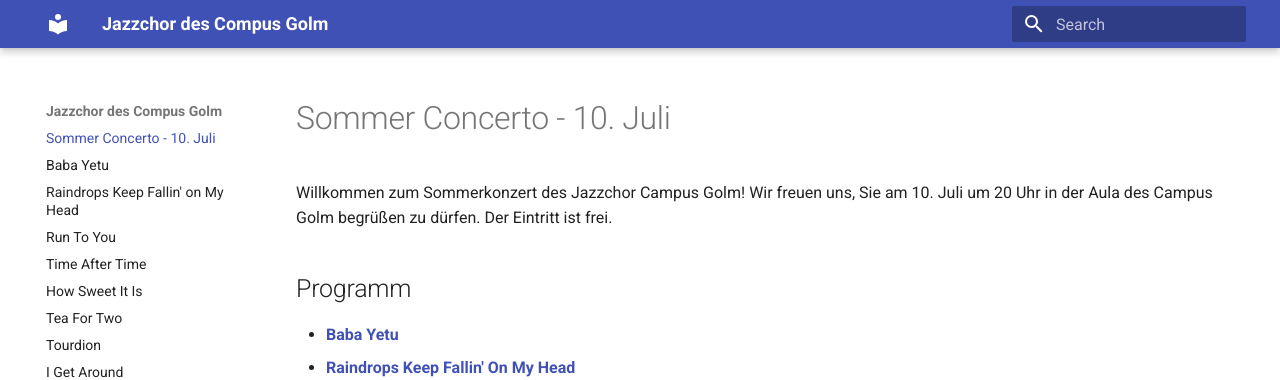
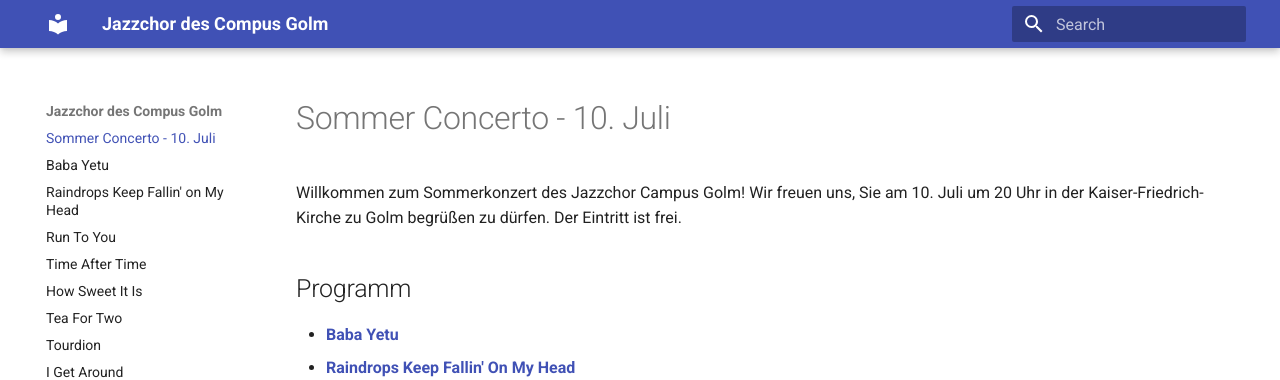
Before and after one commit to jusjusjus/jcg-setlist, an MkDocs documentation site: the page built from docs/index.md, in a window 1280 px wide. Shown: the top 380 px of the page. Built offline with MkDocs 1.6.1 and Material for MkDocs 9.7.7, drawn with Linux system fonts in a browser that asks for light colours.

Commit message:
Fix: begruessung

```diff
--- a/docs/index.md
+++ b/docs/index.md
@@ -6,8 +6,8 @@ hide:
 # Sommer Concerto - 10. Juli
 
 Willkommen zum Sommerkonzert des Jazzchor Campus Golm! Wir freuen uns, Sie am
-10. Juli um 20 Uhr in der Aula des Campus Golm begrüßen zu dürfen. Der Eintritt
-ist frei.
+10. Juli um 20 Uhr in der Kaiser-Friedrich-Kirche zu Golm begrüßen zu dürfen.
+Der Eintritt ist frei.
 
 ## Programm
 
```
